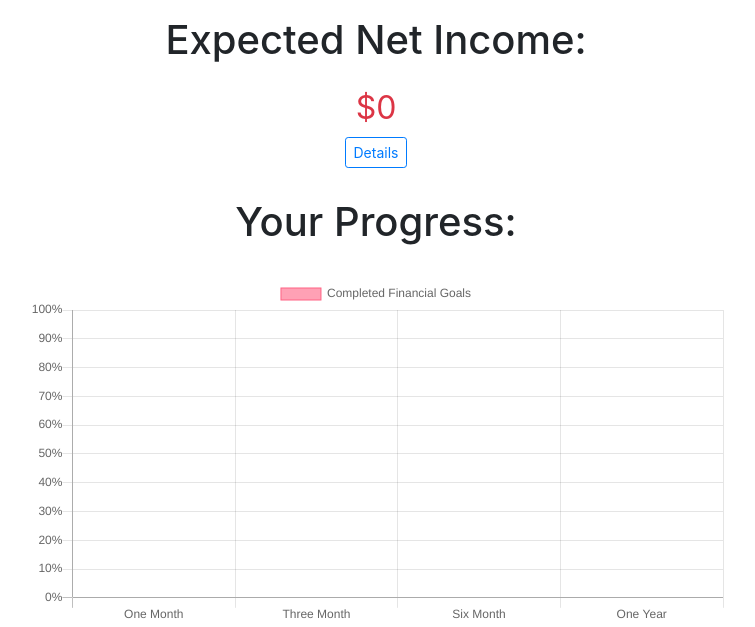
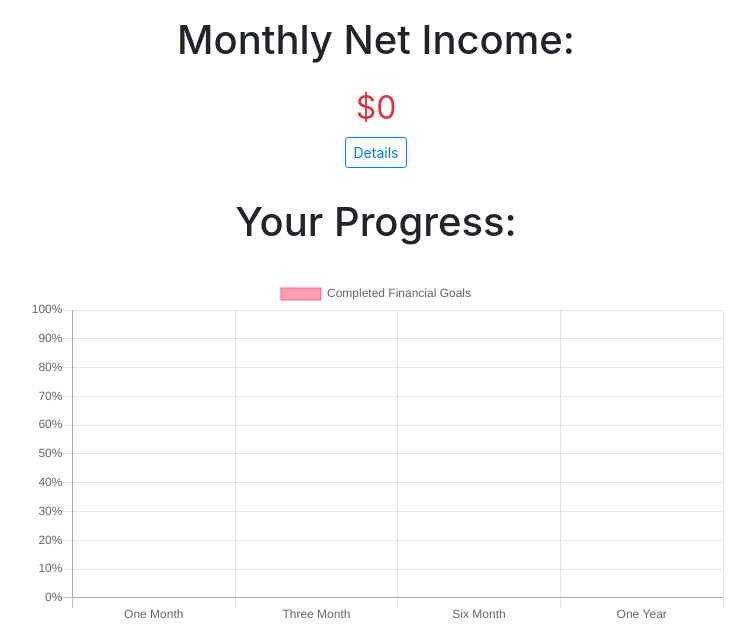
Before and after one commit to tyler-simeone/FundsTracker, a Django app: page / in a window 1280 px wide. Shown: the part 24-651 px from the top of the page, without its empty margins (264-1019 px from the left). Run offline with Django 3.2, Linux system fonts and the light colour scheme; the visitor is signed in with stand-in values (Sample User, id 1); data that the repository does not hold is empty; parts of the project's set-up code (start-up, migrations or seed data) failed here and were passed over; some libraries are stand-ins or nearby versions.

Commit message:
updated homepage header

```diff
--- a/fundstrackerproject/fundstrackerapp/templates/netincome/list.html
+++ b/fundstrackerproject/fundstrackerapp/templates/netincome/list.html
@@ -58,7 +58,7 @@ var myChart = new Chart(ctx, {
 {% block content %}
     <div class="homepage__container">
         <section class="expected_net_income">
-            <h1>Expected Net Income:</h1>
+            <h1>Monthly Net Income:</h1>
             <div class="net_income__container">
                 <div class="net_income__total {% if net_income > 0 %} text-success {% else %}text-danger{% endif %}">${{ net_income }}</div>
                 <a class="details__button" href="{% url 'fundstrackerapp:netincome_details' %}">
```
